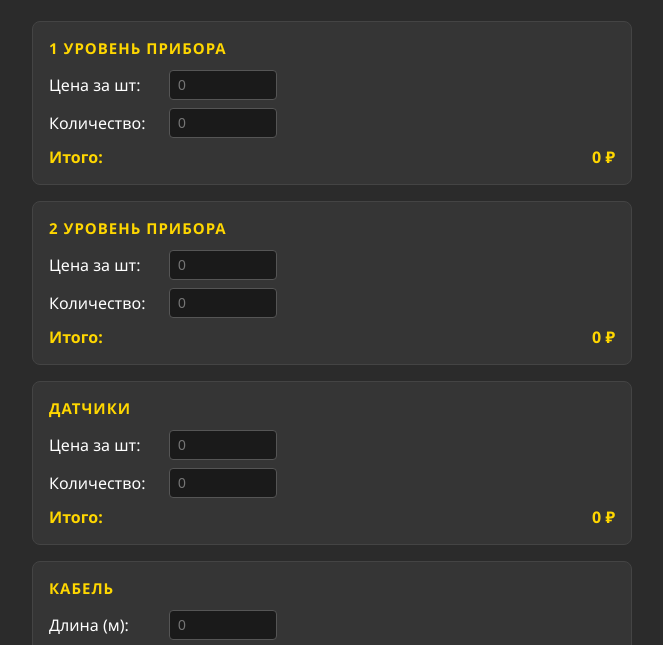
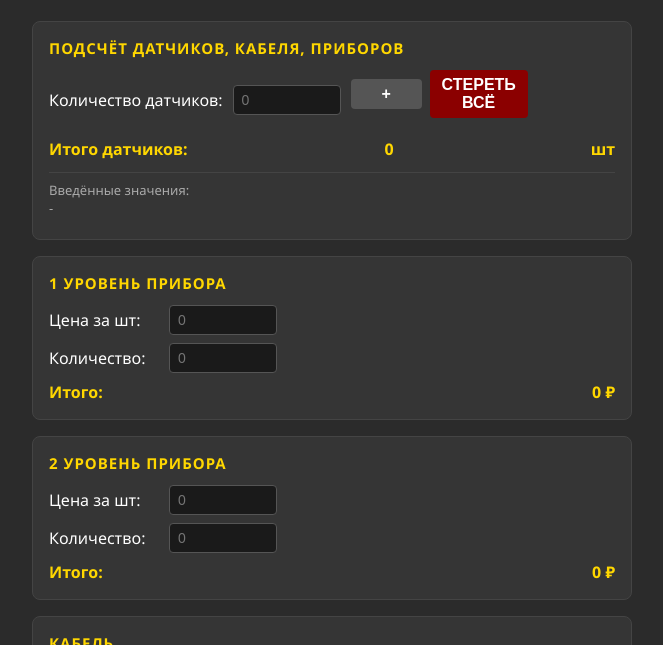
Before and after one commit to Paiwi/calculator, a plain HTML site: page index.html in a window 1280 px wide. Shown: the part 83-728 px from the top of the page, without its empty margins (308-971 px from the left). Drawn offline with Linux system fonts and the light colour scheme.

Commit message:
Update index.html

```diff
--- a/index.html
+++ b/index.html
@@ -12,6 +12,7 @@
       --white: #ffffff;
       --accent: #ff4d4d;
       --input-bg: #1a1a1a;
+      --border-color: #444;
     }
 
     body {
@@ -36,7 +37,7 @@
 
     .panel {
       background: var(--panel-bg);
-      border: 1px solid #444;
+      border: 1px solid var(--border-color);
       border-radius: 8px;
       padding: 16px;
       margin-bottom: 16px;
@@ -81,6 +82,50 @@
       justify-content: space-between;
       font-weight: bold;
       color: var(--gold);
+    }
+
+    /* Блок датчиков: кнопки и список */
+    .sensor-controls {
+      display: flex;
+      align-items: center;
+      gap: 8px;
+      margin-bottom: 12px;
+    }
+    .btn-add {
+      background: #555;
+      color: white;
+      border: none;
+      padding: 6px 12px;
+      border-radius: 4px;
+      cursor: pointer;
+      font-weight: bold;
+    }
+    .btn-add:hover {
+      background: #777;
+    }
+    .btn-clear {
+      background: #8b0000;
+      color: white;
+      border: none;
+      padding: 6px 12px;
+      border-radius: 4px;
+      cursor: pointer;
+      font-weight: bold;
+    }
+    .btn-clear:hover {
+      background: #a00;
+    }
+
+    .sensor-list-area {
+      margin-top: 12px;
+      padding-top: 8px;
+      border-top: 1px solid #444;
+      font-size: 13px;
+      color: #aaa;
+    }
+    .sensor-values {
+      word-wrap: break-word;
+      margin-bottom: 6px;
     }
 
     /* Налоги и лицензия */
@@ -145,6 +190,29 @@
   <div class="container">
     <h1>Калькулятор стоимости</h1>
 
+    <!-- Новый блок: Подсчёт датчиков -->
+    <div class="panel">
+      <div class="panel-title">Подсчёт датчиков, кабеля, приборов</div>
+
+      <div class="row">
+        <span class="label">Количество датчиков:</span>
+        <input type="number" id="sensorInput" placeholder="0">
+        <div class="sensor-controls">
+          <button type="button" class="btn-add" onclick="addSensor()">+</button>
+          <button type="button" class="btn-clear" onclick="clearSensors()">Стереть всё</button>
+        </div>
+      </div>
+
+      <div class="total-row">
+        Итого датчиков: <span id="sensorTotalCount">0</span> шт
+      </div>
+
+      <div class="sensor-list-area">
+        <div>Введённые значения:</div>
+        <div class="sensor-values" id="sensorValuesList">-</div>
+      </div>
+    </div>
+
     <!-- 1 уровень -->
     <div class="panel">
       <div class="panel-title">1 уровень прибора</div>
@@ -171,20 +239,6 @@
         <input type="number" id="q2" placeholder="0">
       </div>
       <div class="total-row">Итого: <span id="t2">0 ₽</span></div>
-    </div>
-
-    <!-- Датчики -->
-    <div class="panel">
-      <div class="panel-title">Датчики</div>
-      <div class="row">
-        <span class="label">Цена за шт:</span>
-        <input type="number" id="ps" placeholder="0">
-      </div>
-      <div class="row">
-        <span class="label">Количество:</span>
-        <input type="number" id="qs" placeholder="0">
-      </div>
-      <div class="total-row">Итого: <span id="ts">0 ₽</span></div>
     </div>
 
     <!-- Кабель -->
@@ -262,6 +316,42 @@
   </div>
 
   <script>
+    // Переменные для блока датчиков
+    let sensorValues = [];
+    const sensorInput = document.getElementById('sensorInput');
+    const sensorTotalCountEl = document.getElementById('sensorTotalCount');
+    const sensorValuesListEl = document.getElementById('sensorValuesList');
+
+    function addSensor() {
+      const val = parseFloat(sensorInput.value);
+      if (isNaN(val) || val <= 0) {
+        alert('Введите положительное число');
+        return;
+      }
+      sensorValues.push(val);
+      updateSensorDisplay();
+      sensorInput.value = ''; // очищаем поле после добавления
+    }
+
+    function clearSensors() {
+      sensorValues = [];
+      updateSensorDisplay();
+    }
+
+    function updateSensorDisplay() {
+      // Сумма
+      const sum = sensorValues.reduce((acc, v) => acc + v, 0);
+      sensorTotalCountEl.textContent = sum.toLocaleString('ru-RU');
+
+      // Список через запятую
+      if (sensorValues.length === 0) {
+        sensorValuesListEl.textContent = '-';
+      } else {
+        // показываем как есть (целые или дробные)
+        sensorValuesListEl.textContent = sensorValues.map(v => v.toString()).join(', ');
+      }
+    }
+
     function calculate() {
       const p1 = parseFloat(document.getElementById('p1').value) || 0;
       const q1 = parseInt(document.getElementById('q1').value, 10) || 0;
@@ -269,21 +359,16 @@
       const p2 = parseFloat(document.getElementById('p2').value) || 0;
       const q2 = parseInt(document.getElementById('q2').value, 10) || 0;
 
-      const ps = parseFloat(document.getElementById('ps').value) || 0;
-      const qs = parseInt(document.getElementById('qs').value, 10) || 0;
-
       const cl = parseFloat(document.getElementById('cl').value) || 0;
       const cp = parseFloat(document.getElementById('cp').value) || 0;
 
       // Промежуточные итоги по основным позициям
       const t1 = p1 * q1;
       const t2 = p2 * q2;
-      const ts = ps * qs;
       const tc = cl * cp;
 
       document.getElementById('t1').textContent = t1.toLocaleString('ru-RU') + ' ₽';
       document.getElementById('t2').textContent = t2.toLocaleString('ru-RU') + ' ₽';
-      document.getElementById('ts').textContent = ts.toLocaleString('ru-RU') + ' ₽';
       document.getElementById('tc').textContent = tc.toLocaleString('ru-RU') + ' ₽';
 
       // Командировочные
@@ -300,7 +385,10 @@
       document.getElementById('rentTotal').textContent = rentTotal.toLocaleString('ru-RU') + ' ₽';
 
       // База для налогов/лицензии/пусконаладки — сумма основных позиций + командировочные + аренда
-      const baseTotal = t1 + t2 + ts + tc + travelTotal + rentTotal;
+      // Сюда добавляем сумму датчиков из нового блока
+      const sensorSum = sensorValues.reduce((acc, v) => acc + v, 0);
+
+      const baseTotal = t1 + t2 + tc + travelTotal + rentTotal + sensorSum;
 
       const tax6 = document.getElementById('tax6').checked;
       const lic20 = document.getElementById('lic20').checked;
```
